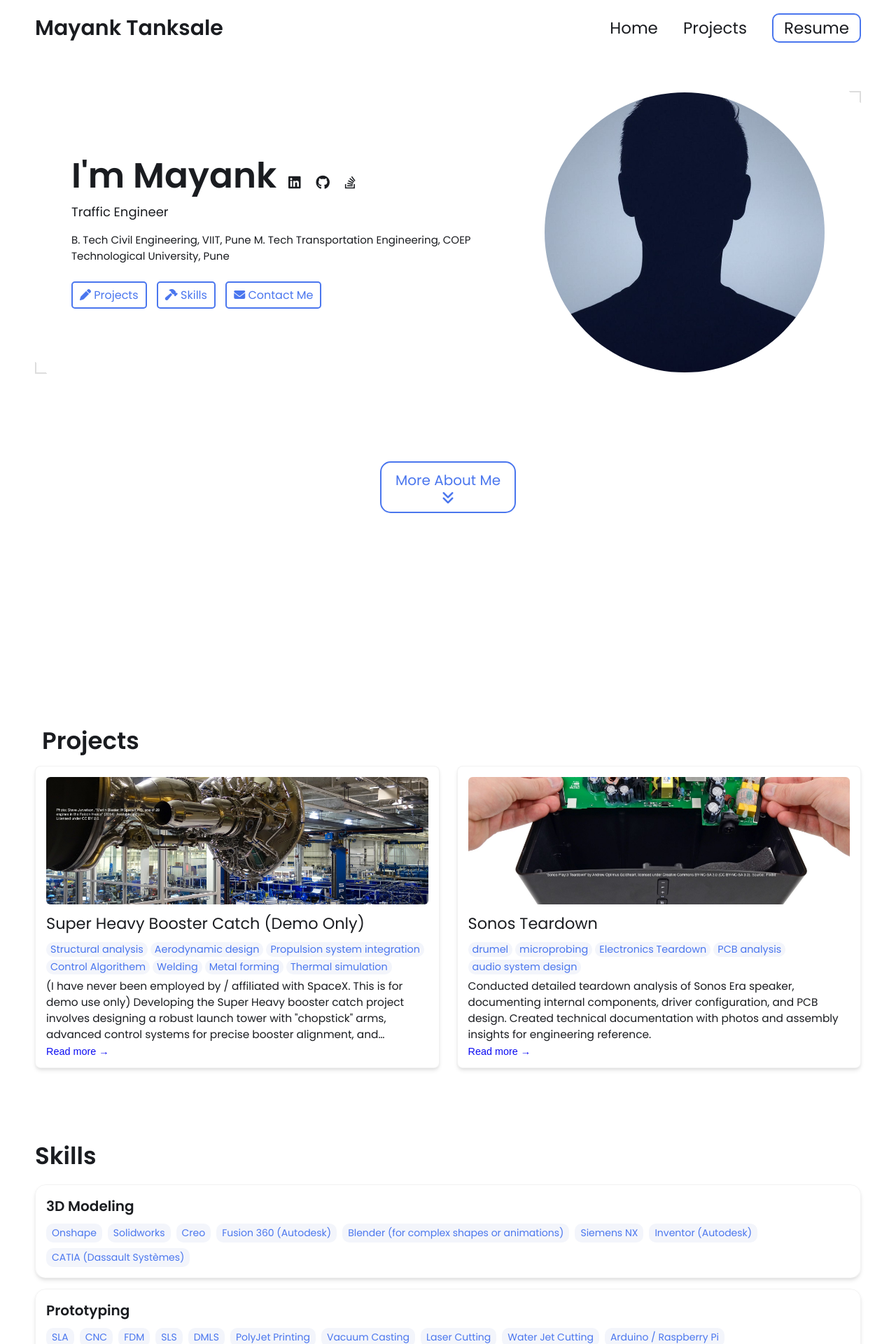
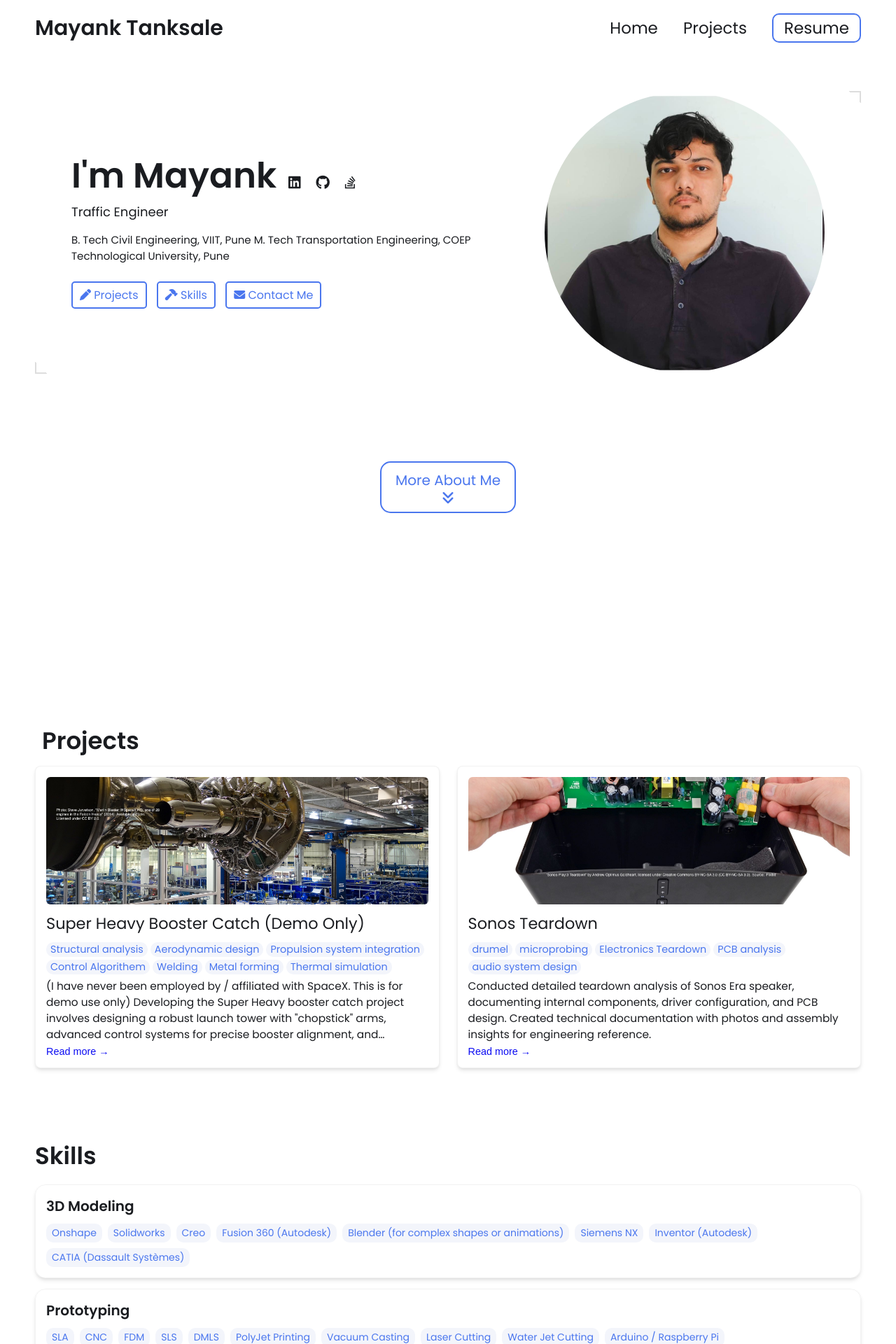
Before and after one commit to mmt-mayank/mmt-mayank.github.io, a Jekyll site: the page built from index.html, in a window 1280 px wide. Shown: the top 1920 px of the page at 70% size. Built offline with Jekyll 4.4.1, drawn with Linux system fonts in a browser that asks for light colours.

Commit message:
Update _config.yml

```diff
--- a/_config.yml
+++ b/_config.yml
@@ -19,7 +19,7 @@ description: >- # dont remove this line. this will ignore all new lines until th
   M. Tech Transportation Engineering, COEP Technological University, Pune
 
 # Place your profile image in /assets/images/profile-image/folder and edit the file name
-profile_image: ./assets/images/profile-image/avatar.jpeg
+profile_image: ./assets/images/profile-image/avatar1.jpeg
 
 
 # Link your resume
```
